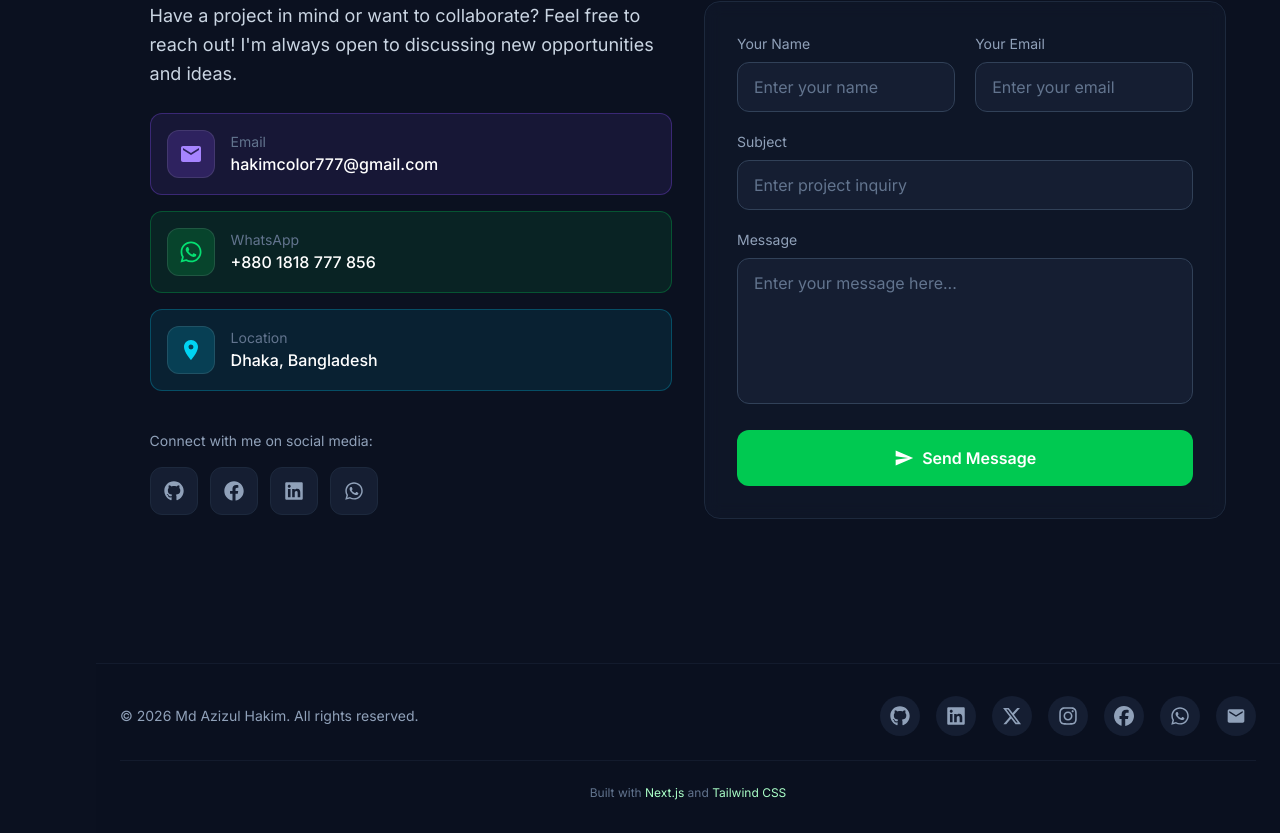
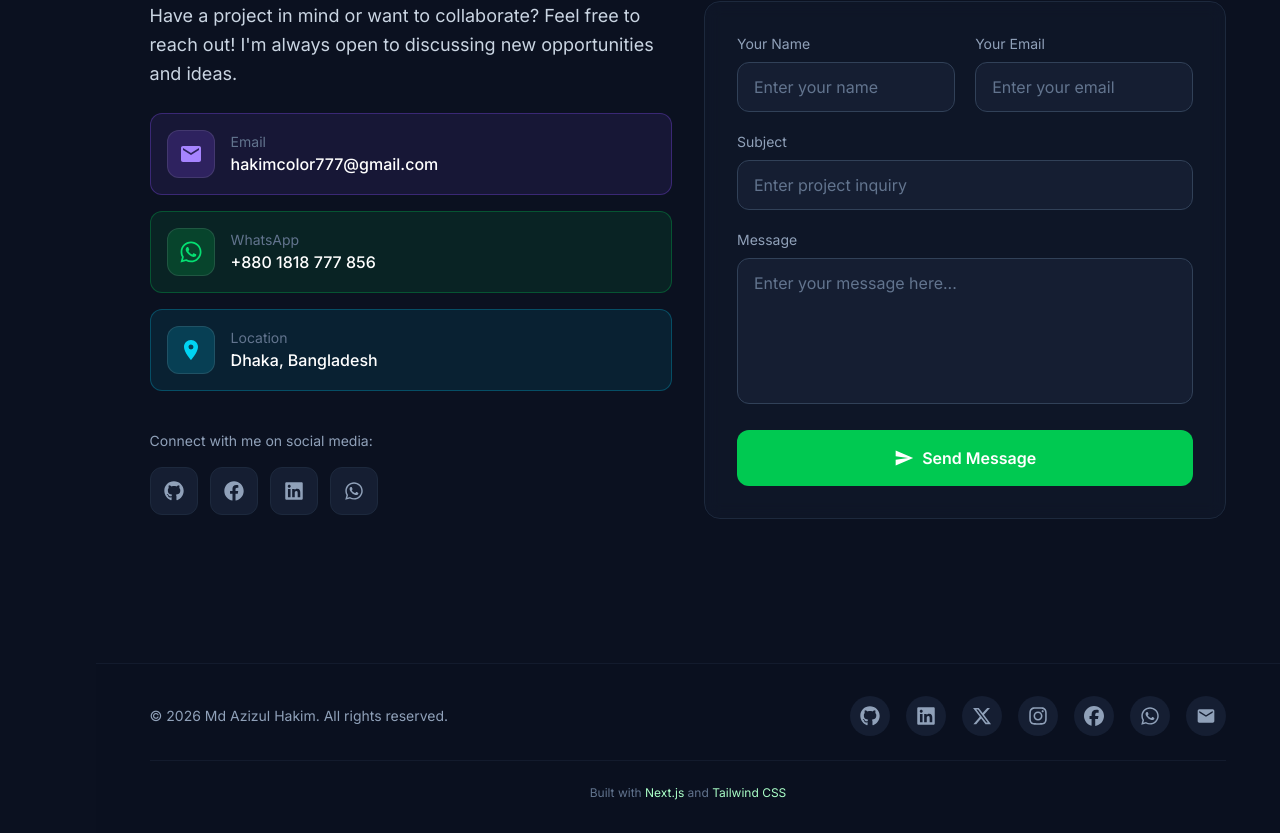
Before and after one commit to hakimcolor/MY-Portfolio-site-hakimcolor, a Next.js app: page / in a window 1280 px wide. Shown: the part 5411-6244 px from the top of the page. Built offline with nearby package versions, Linux system fonts and the light colour scheme.

Commit message:
Align footer width to 95% max-w consistent with rest of layout

```diff
--- a/src/components/Footer.jsx
+++ b/src/components/Footer.jsx
@@ -16,7 +16,7 @@
 
   return (
     <footer className="w-full bg-background-dark/80 backdrop-blur-sm border-t border-slate-800/50 mt-16">
-      <div className="max-w-7xl mx-auto px-6 py-8">
+      <div className="max-w-[95%] mx-auto px-6 py-8">
         <div className="flex flex-col md:flex-row items-center justify-between gap-6">
           {/* Left side - Copyright */}
           <motion.div
```
